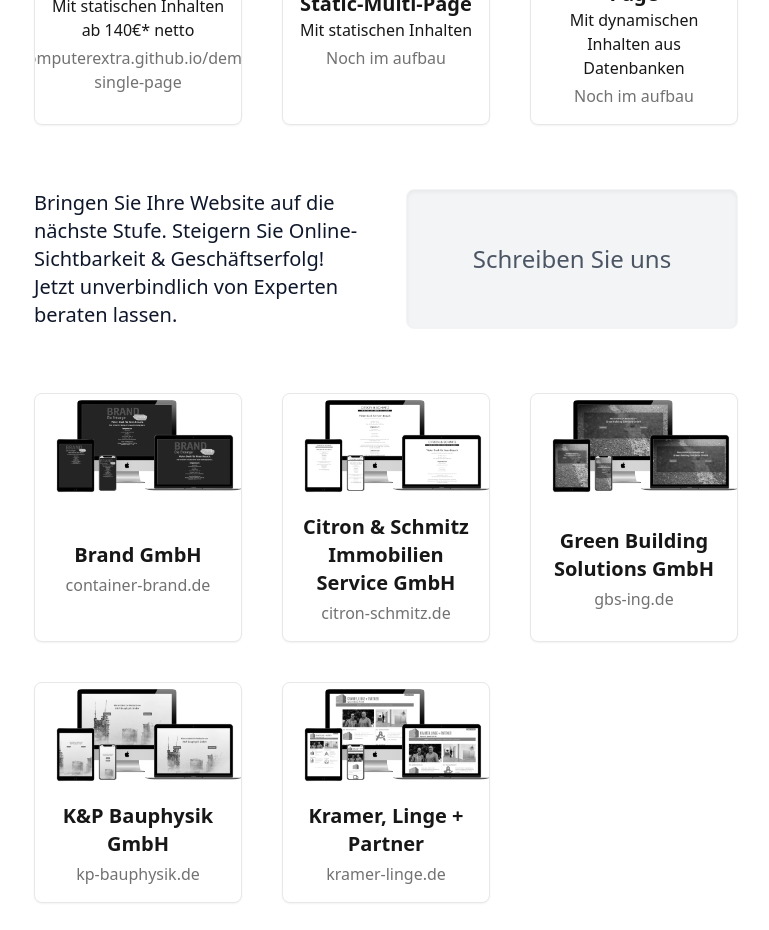
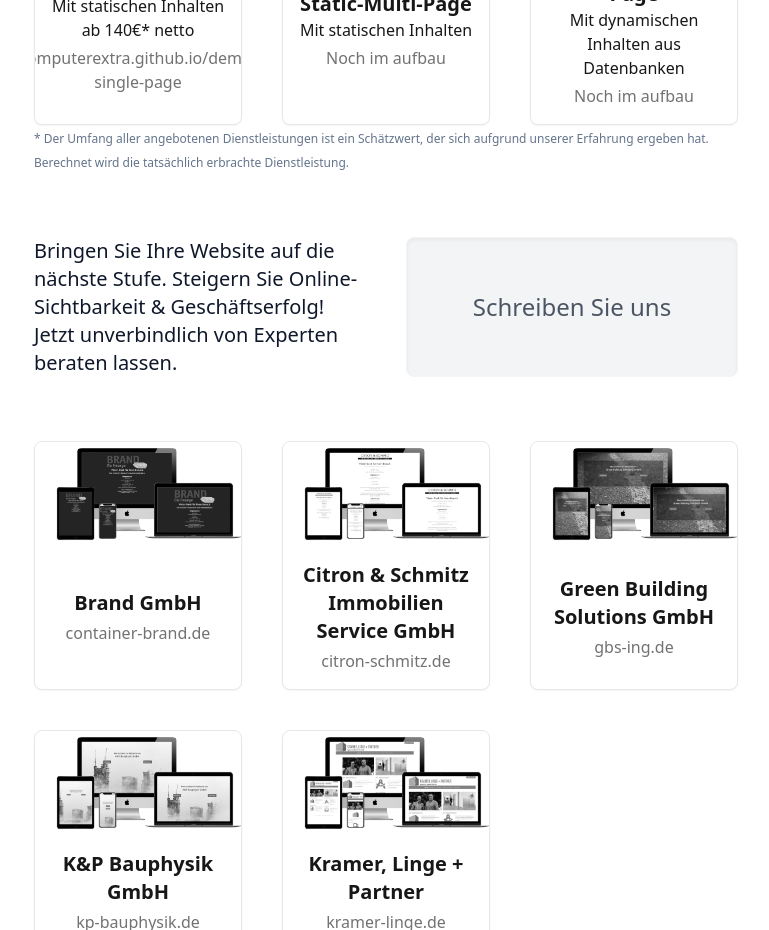
Before and after one commit to computerextra/computer-extra.de, a React (Vite) app: page /Leistungen in a window 1280 px wide. Shown: the part 2980-3910 px from the top of the page, without its empty margins (254-1023 px from the left). Built offline with nearby package versions, Linux system fonts and the light colour scheme.

Commit message:
Update Webdesign.tsx

```diff
--- a/src/Components/Leistungen/Webdesign.tsx
+++ b/src/Components/Leistungen/Webdesign.tsx
@@ -264,6 +264,11 @@
             </NavLink>
           </div>
         </div>
+        <small className="text-xs font-medium leading-none text-muted-foreground">
+          * Der Umfang aller angebotenen Dienstleistungen ist ein Schätzwert,
+          der sich aufgrund unserer Erfahrung ergeben hat. Berechnet wird die
+          tatsächlich erbrachte Dienstleistung.
+        </small>
       </div>
       <div className="grid grid-cols-1 gap-10 my-16 lg:grid-cols-2">
         <p className="text-xl">
```
